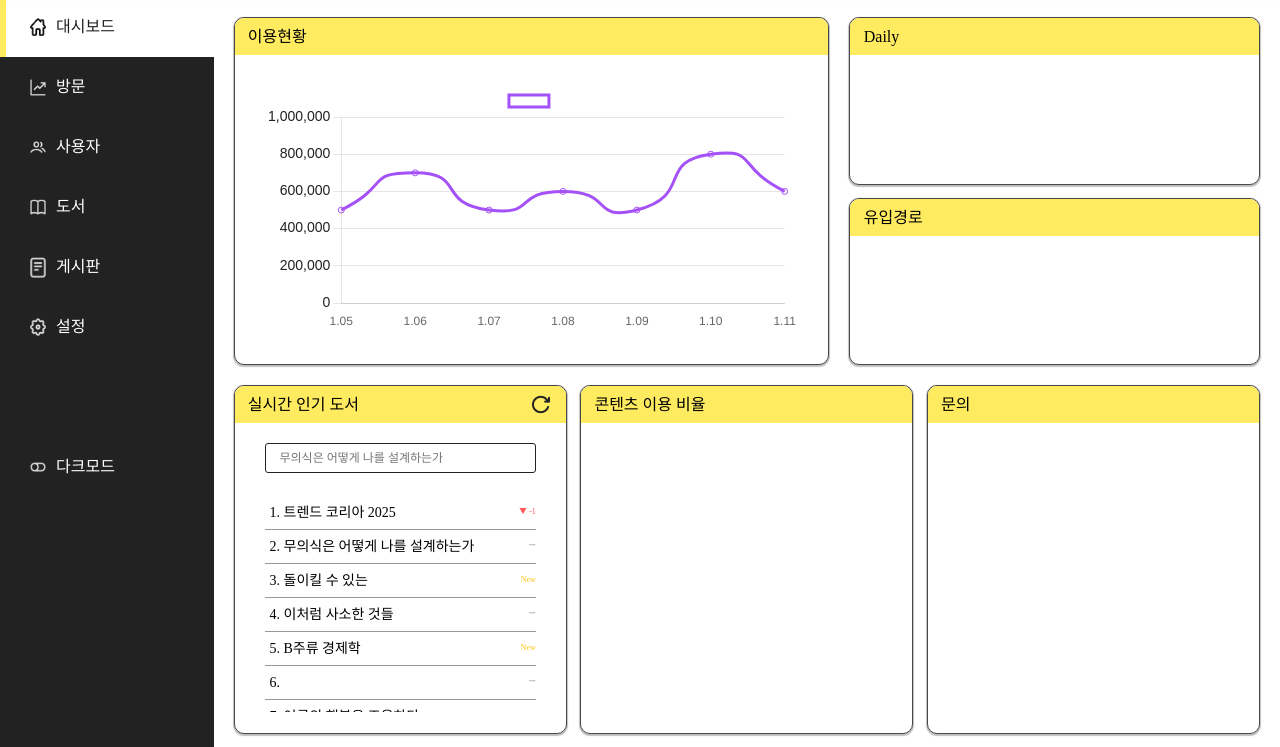
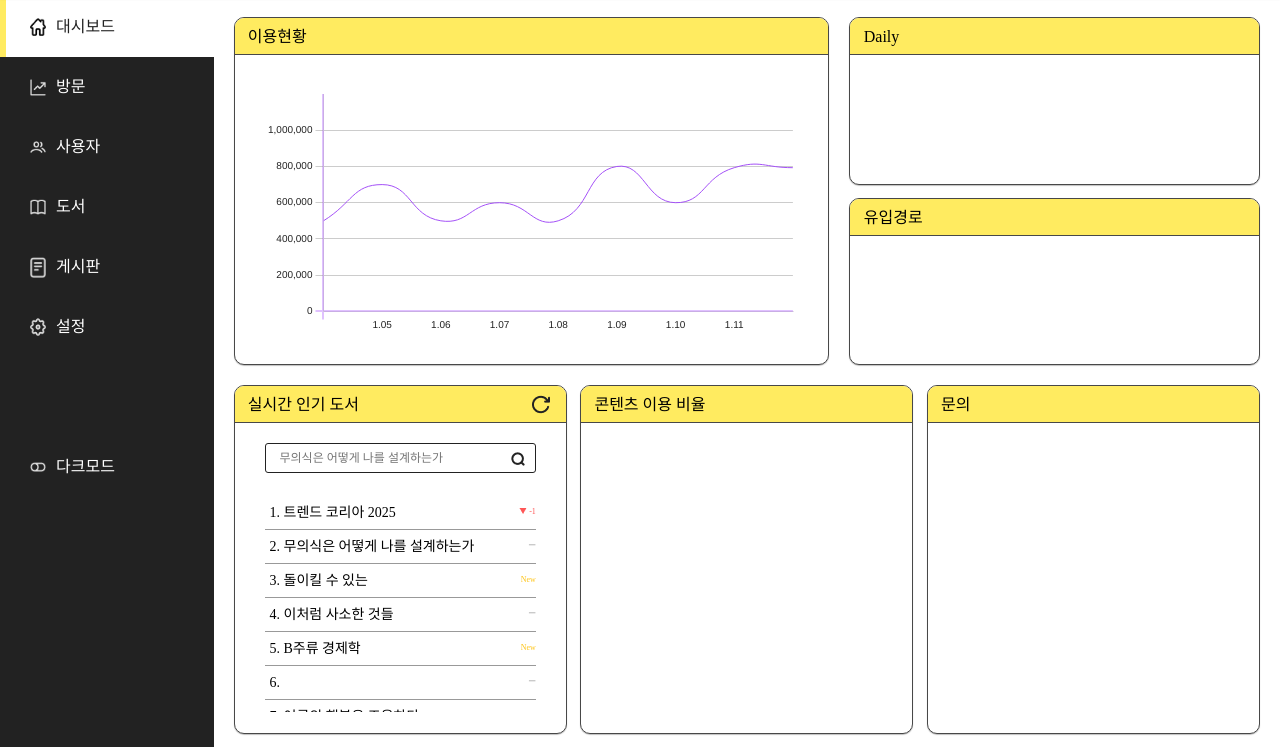
Before and after one commit to oulook845/mille-admin, a plain HTML site: page index.html in a window 1280 px wide. Shown: the part 53-800 px from the top of the page. Drawn offline with nearby package versions, Linux system fonts and the light colour scheme; a web font is replaced by a local one.

Commit message:
이용비율 수정

```diff
--- a/css/scss/common.scss
+++ b/css/scss/common.scss
@@ -186,7 +186,7 @@ header#header {
         background: #fff;
         border: 1px solid var(--SubColor-Black48);
         border-radius: var(--bd-radius);
-        box-shadow: 0px 1px 1px 1px rgba(0, 0, 0, 0.25);
+        box-shadow: 0px 1px 1px 0px rgba(0, 0, 0, 0.25);
 
         h3 {
           display: flex;
@@ -197,6 +197,7 @@ header#header {
           // padding-left: 24px;
           // padding-right: 20px;
           padding:0 var(--items-gap);
+          border-bottom: 1px solid var(--SubColor-Black48);
 
           // 넘어가면 ... 표시
           white-space: nowrap;
--- a/css/scss/dashBoard.scss
+++ b/css/scss/dashBoard.scss
@@ -6,6 +6,7 @@
           .content{
             padding:30px;
           }
+
         }
         &#popular-Books {
           .content {
@@ -19,12 +20,22 @@
               font-size: 12px;
               text-indent: 14px;
               color: var(--Font-Gray);
-              i {
-                display: block;
-                width: 16px;
-                height: 16px;
-                background-image: #000;
-              }
+            }
+            label{
+              // display: flex;
+              position: relative;
+            }
+            button.search {
+              display: block;
+              width: 16px;
+              height: 16px;
+              background-image: url(../images/common/Icon_search.png);
+              background-repeat: no-repeat;
+              background-position: center;
+              cursor: pointer;
+              position: absolute;
+              right:10px;
+              top:5px;
             }
 
             ol#popular-Books-list {
--- a/index.html
+++ b/index.html
@@ -68,6 +68,7 @@
             <div class="content">
               <canvas></canvas>
             </div>
+            <!-- <span id="tooltip"></span> -->
           </article>
 
         </div>
@@ -92,7 +93,7 @@
             <div class="content">
               <label for="popular-Books-search">
                 <input type="search" id="popular-Books-search" placeholder="무의식은 어떻게 나를 설계하는가" />
-                <i class="search"></i>
+                <button type="button" class="search"></button>
               </label>
               <ol id="popular-Books-list">
                 <li>
--- a/js/dashboard.js
+++ b/js/dashboard.js
@@ -2,63 +2,141 @@
 function usageStatus() {
   // 데이터 준비
   const data = {
-    labels: ["1.05", "1.06", "1.07", "1.08", "1.09", "1.10", "1.11"], // X축 값
+    labels: ["", "1.05", "1.06", "1.07", "1.08", "1.09", "1.10", "1.11", " "], // X축 값
     datasets: [
       {
         label: "", //데이터 세트가 무엇을 의미하는지
-        data: [500000, 700000, 500000, 600000, 500000, 800000, 600000, 400000, 600000, 450000, 600000, 793250], // Y축 값
-        borderColor: "#A451F7", // 선 색상
+        data: [500000, 700000, 500000, 600000, 500000, 800000, 600000, 793250, 793250], // Y축 값
+        borderWidth: 1,
+        borderColor: "#a451f7", // 선 색상
         backgroundColor: "transparent",
         fill: false, // 선 아래 영역을 채울지 여부
-        tension: 0.7, // 선의 곡률 조정
+        tension: 0.5, // 선의 곡률 조정
       },
     ], //datasets
   }; // data
 
   // 그래프 설정
   const config = {
-    type: "line", // 그래프 유형 line, bar, pie, doughnut, radar, scatter, bubble, mixed
+    type: "line", // 그래프 유형
     data: data,
     options: {
+      interaction: {
+        mode: "index", // X축 인덱스를 기준으로 툴팁 표시
+        intersect: false, // 교차하지 않아도 툴팁 표시
+      },
+
       scales: {
         x: {
-          position: "bottom", // X축을 하단에 배치
+          offset: false, // 레이블을 축 끝에서 약간 떨어뜨림 true
+          beginAtZero: true,
+          min: 0, // X축 최소값 설정
+          max: " ",
+          ticks: {
+            padding: 0, // 레이블과 축 사이의 간격 설정
+            font: {
+              size: 10,
+            },
+            color: "#222",
+          },
           grid: {
-            // 격자선 설정
-            display: false, // 격자선 표시 여부
-            color: "rgba(0, 0, 0, 0.1)", // 격자선 색상
-            lineWidth: 1, // 격자선 두께
+            display: true, // 격자선 표시 여부
+            lineWidth: function (context) {
+              if (context.index === 0) {
+                return "2";
+              }
+              return "false";
+            },
+            color: "#E0C1FF",
           },
         },
         y: {
-          position: "left", // Y축을 왼쪽에 배치
-          beginAtZero: false, // Y축이 0부터 시작 (true)
-          min: 0, // Y축의 최소값을 0으로 설정
-          max: 1000000, // Y축의 최대값을 1000000으로 설정
+          offset: 0,
+          beginAtZero: true,
+          min: 0,
+          max: 1000000,
           ticks: {
-            // 축의 눈금 설정정
-            stepSize: 100000, // 눈금 간격을 100000으로 설정
+            stepSize: 200000,
             font: {
-              size: 14, // 글꼴 크기 설정
-              family: "Arial", // 글꼴 패밀리 설정
+              size: 10,
             },
-            color: "#222", // 눈금 글꼴 색상
+            color: "#222",
+          },
+          grid: {
+            display: true,
+            lineWidth: function (context) {
+              if (context.index === 0) {
+                return "2";
+              }
+              return "0.5";
+            },
+            color: function (context) {
+              if (context.index === 0) {
+                return "#E0C1FF"; // 0번째 라벨 색상 변경
+              }
+              return "#999"; // 나머지 라벨 색상 유지
+            },
+          },
+          afterDataLimits(scale) {
+            scale.max = scale.max * 1.2; // Y축 최대값을 기존 데이터 최대값의 120%로 설정
           },
         },
-      }, // scales
+      },
+      elements: {
+        point: {
+          pointRadius: 1,
+          pointHoverRadius: 5,
+          pointBackgroundColor: "transparent",
+          pointBorderColor: "transparent",
+          pointHoverBackgroundColor: "#fff",
+          pointHoverBorderColor: "#A451F7",
+        },
+      },
+      responsive: true,
+      maintainAspectRatio: false,
+      plugins: {
+        legend: {
+          display: false, // 차트 제목 보이기 여부
+        },
+        tooltip: {
+          mode: "index",
+          titleAlign: "center", // 제목 중앙 정렬
+          bodyAlign: "center", // 본문 중앙 정렬
+          footerAlign: "center", // 바닥글 중앙 정렬 (필요한 경우)
 
-      responsive: true, // 화면 크기 변경 시 차트 크기 자동 조정 (true)
-      maintainAspectRatio: false, // 비율을 유지하지 않음 (false)
-
+          position: "average", // 툴팁이 데이터 포인트의 중심 위에 표시
+          yAlign: "bottom", // 툴팁을 아래쪽에 표시
+          callbacks: {
+            title(tooltipItems) {
+              const label = tooltipItems[0].label; // 첫 번째 tooltipItem의 레이블
+              const date = new Date(`2025-${label}`);
+              const options = { month: "long", day: "2-digit", weekday: "short" };
+              return date.toLocaleDateString("ko-KR", options); // 날짜 형식 변환
+            },
+          },
+          backgroundColor: "#E0C1FF",
+          titleColor: "#333",
+          bodyColor: "#333",
+          borderColor: "#9747FF",
+          borderWidth: 1,
+          padding: 10,
+          displayColors: false,
+          titleFont:{
+            weight:"normal",
+          },
+          font:{
+            weight:"normal",
+          },
+        },
+      },
       animation: {
-        duration: 1000, // 애니메이션 지속 시간
-      }, // animation
-    }, //options
+        duration: 1000, // 애니메이션 지속 시간 설정
+      },
+    },
   }; // config
-
   // 그래프 그리기
   const ctx = document.getElementById("usage-Status").querySelector("canvas").getContext("2d");
-  const myLineChart = new Chart(ctx, config);
+  const usageStatus_chart = new Chart(ctx, config);
 }
 
 // 실시간 인기도서 ####################################################
```
Also changed, not shown: css/common.css, css/dashBoard.css.
